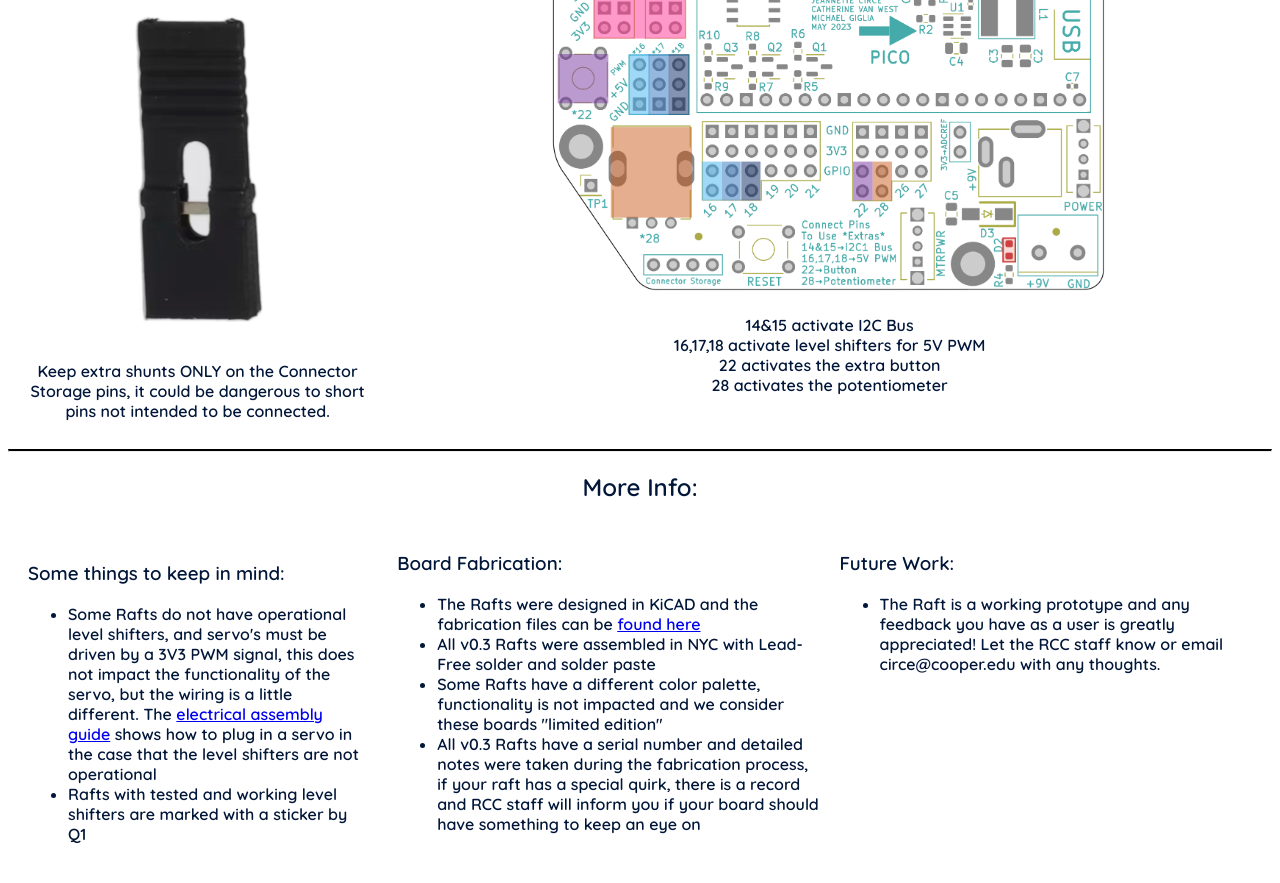
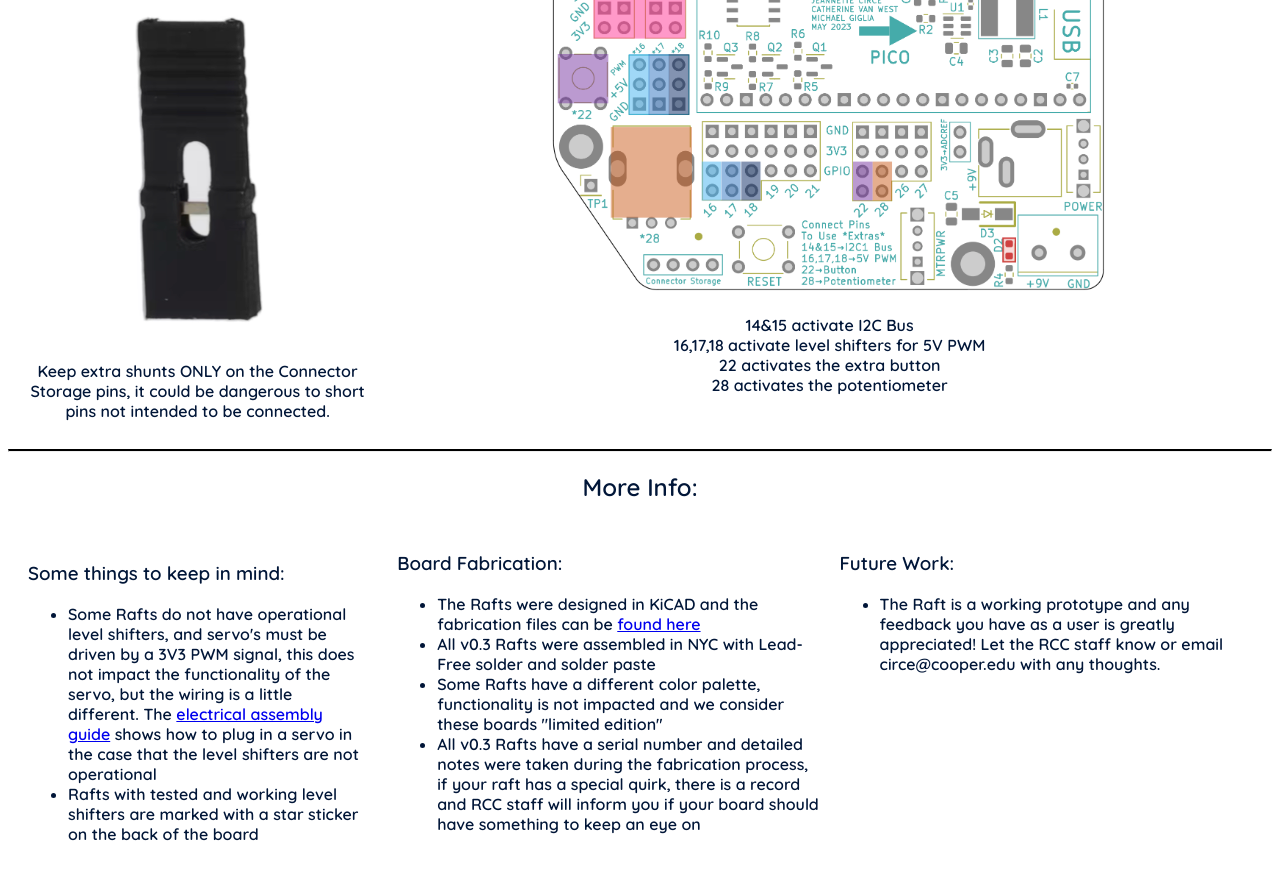
Before and after one commit to robotics-crash-course/rccdocs.github.io, a plain HTML site: page html_pages/board.html in a window 1280 px wide. Shown: the part 3010-3893 px from the top of the page. Drawn offline with Linux system fonts and the light colour scheme.

Commit message:
fixed typo

```diff
--- a/html_pages/board.html
+++ b/html_pages/board.html
@@ -170,7 +170,7 @@
                     plug in a servo in the case that the level shifters are not
                     operational</li>
                     <li>Rafts with tested and working level shifters are marked
-                    with a sticker by Q1</li>
+                    with a star sticker on the back of the board</li>
 
                 </ul>
             </div>
```
